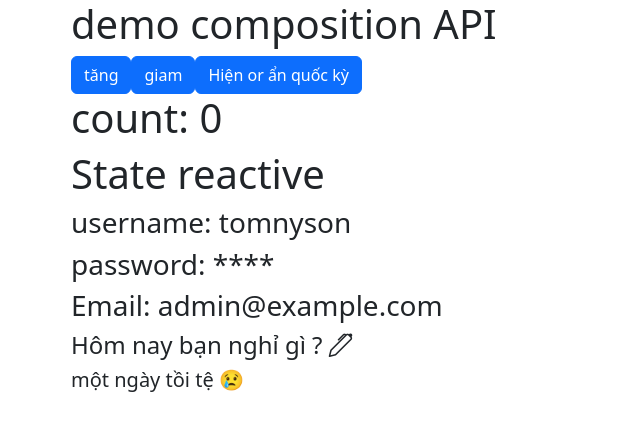
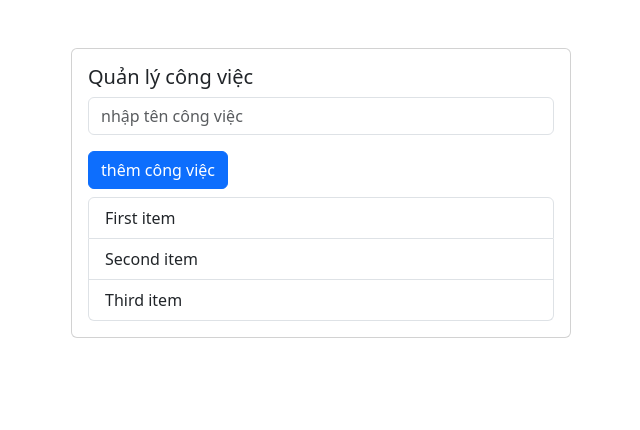
Before and after one commit to tomnyson/vuejs-soa308, a Vue app in the folder vue-teach/teach/: page / in a window 1280 px wide. Shown: the top 430 px of the page, without its empty margins (11-651 px from the left). Built offline with nearby package versions, Linux system fonts and the light colour scheme.

Commit message:
html ql cong viec

```diff
--- a/vue-teach/teach/src/App.vue
+++ b/vue-teach/teach/src/App.vue
@@ -4,6 +4,7 @@ import TheWelcome from './components/TheWelcome.vue'
 import XuatThongTin from './components/XuatThongTin.vue';
 import PostList from './components/PostList.vue';
 import DemoCompositionAPI from './components/DemoCompositionAPI.vue';
+import QuanLyCongViec from './components/QuanLyCongViec.vue';
 </script>
 
 <template>
@@ -11,7 +12,8 @@ import DemoCompositionAPI from './components/DemoCompositionAPI.vue';
     <!-- <HelloWorld msg="Hello tomnyson!" />
       <XuatThongTin mssv="pk001" ten="Lê Hồng Sơn" lop="soa308" /> -->
     <!-- <PostList /> -->
-    <DemoCompositionAPI />
+    <!-- <DemoCompositionAPI /> -->
+    <QuanLyCongViec />
   </div>
 </template>
 
--- a/vue-teach/teach/src/components/DemoCompositionAPI.vue
+++ b/vue-teach/teach/src/components/DemoCompositionAPI.vue
@@ -61,6 +61,7 @@ export default {
     <h3>Email: {{ state.user.email }}</h3>
     <h4>Hôm nay bạn nghỉ gì ? <i @click="updateStatus" class="bi bi-pen icon_click"></i></h4>
     <h5>{{ state.user.ghichu }}</h5>
+    <h2>Danh sách công việc</h2>
 </template>
 
 <style scoped>
--- /dev/null
+++ b/vue-teach/teach/src/components/QuanLyCongViec.vue
@@ -0,0 +1,23 @@
+<script>
+export default {
+    setup() {
+
+    }
+}
+</script>
+<template>
+    <div class="card mt-5" style="width: 500px;">
+        <div class="card-body">
+            <h5 class="card-title">Quản lý công việc</h5>
+            <form>
+                <input type="text" class="form-control" placeholder="nhập tên công việc" />
+                <button type="submit" class="btn btn-primary mt-3">thêm công việc</button>
+            </form>
+            <div class="list-group mt-2">
+                <a href="#" class="list-group-item list-group-item-action">First item</a>
+                <a href="#" class="list-group-item list-group-item-action">Second item</a>
+                <a href="#" class="list-group-item list-group-item-action">Third item</a>
+            </div>
+        </div>
+    </div>
+</template>
```
